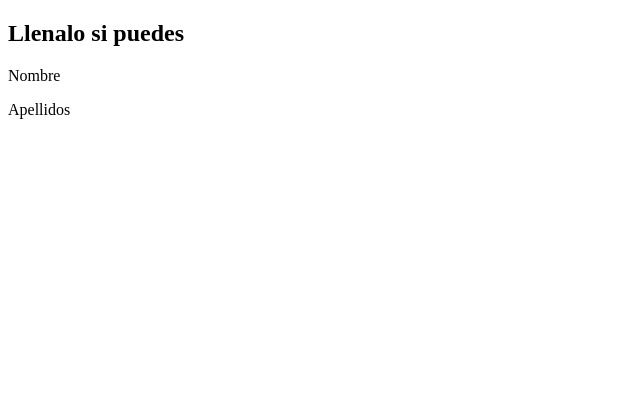
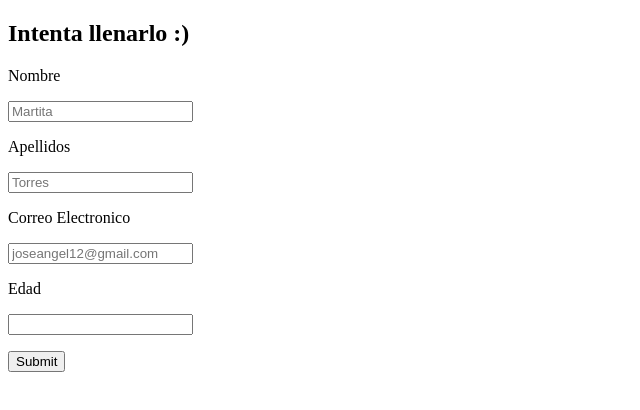
Before and after one commit to ondinagarcia/formulario-2, a plain HTML site: page index.html in a window 1280 px wide. Shown: the whole page, without its empty margins (0-640 px from the left). Drawn offline with Linux system fonts and the light colour scheme.

Commit message:
trabajado index

```diff
--- a/index.html
+++ b/index.html
@@ -9,26 +9,39 @@
 </head>
 <body>
     <header class="header">
-        <nav class="navegador">
-            <h1 class="header_navegador_titulo">Llenalo si puedes</h1>
-
+        <nav class="header__navegation">
+            <h1 class="header__navegation__titulo">Intenta llenarlo :)</h1>
         </nav>
     </header>
-    <main class="principio">
-        <nave class="principio_navegador_box">
-            <form action="" class="principio_navegador_box_form">
-                <label form="name" class="principio_navegador_label">Nombre</label>
-                <p class="Principio_navegador_box_parrafo">
-                    <imput type="text" class="principio_box boton"
-                    placeholder="karla" required>
+
+    <main class="menu">
+        <nav class="menu__navegation">
+            <div class="menu__navegation__box">
+                <form action="" class="menu__navegation__box__forma">
+                    <label for="name" class="menu__navegation__label">Nombre</label>
+                    <p class="menu__navegation__box__parrafo">
+                        <input type="text" class="menu__navegation__box__boton"
+                        placeholder="Martita" required>
                     </p>
-                    <label for="name" class="principio_navegador_label">Apellidos</label>
-                </imput>
+                    <label for="name" class="menu__navegation__label">Apellidos</label>
+                    <p class="menu__navegation__box__parrafo">
+                        <input type="text" class="menu__navegation__box__boton" placeholder="Torres" required>
+                    </p>
+                    <label for="name" class="menu__navegation__label">Correo Electronico</label>
+                    <p class="menu__navegation__box__parrafo">
+                        <input type="email" class="menu__navegation__box__boton" placeholder="joseangel12@gmail.com" required>
+                    </p>
+                    <label for="" class="menu__navegation__label">Edad</label>
+                    <p class="menu__navegation__box__parrafo">
+                        <input type="number" class="menu__navegation__box__boton" required>
+                    </p>
+
+                    <input type="submit" class="menu__navegation__box__botton">
 
 
-            </form>
-
-        </nave>
+                </form>
+            </div>
+        </nav>
 
     </main>
 </body>
```
